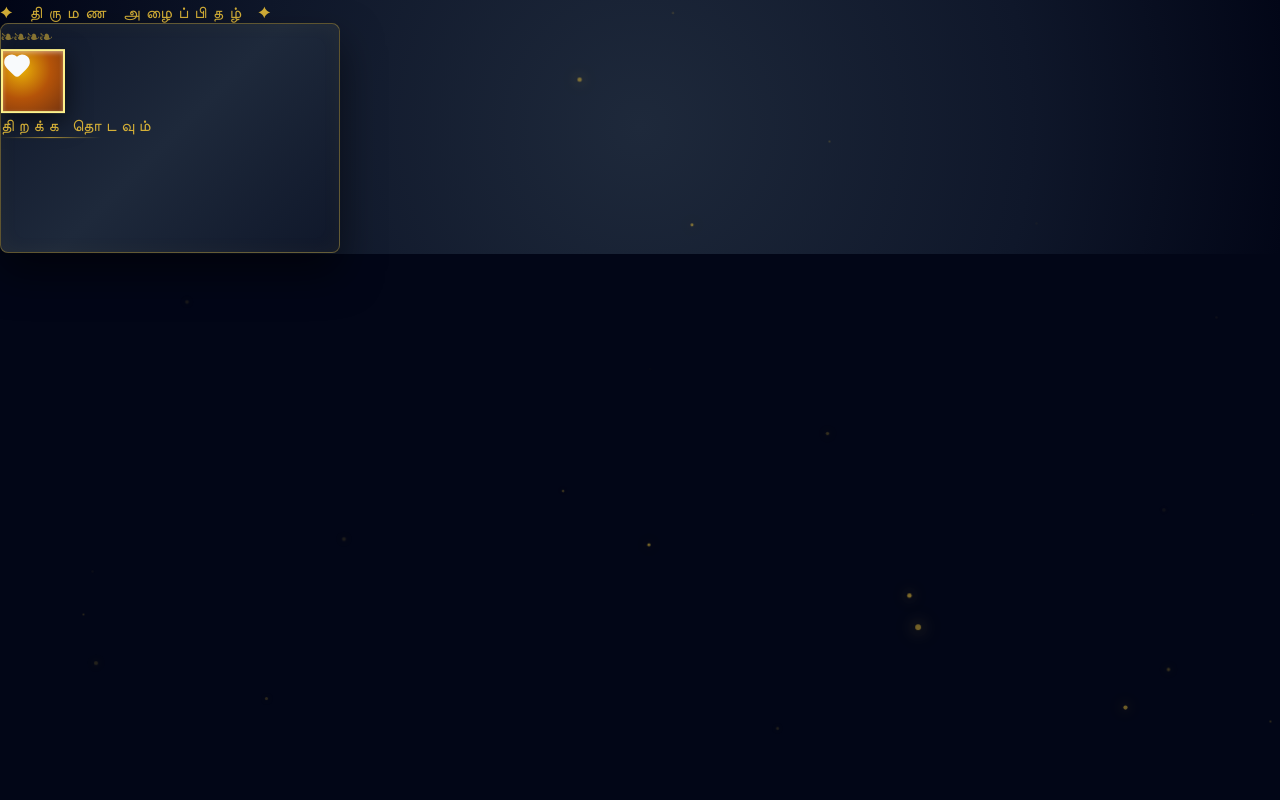
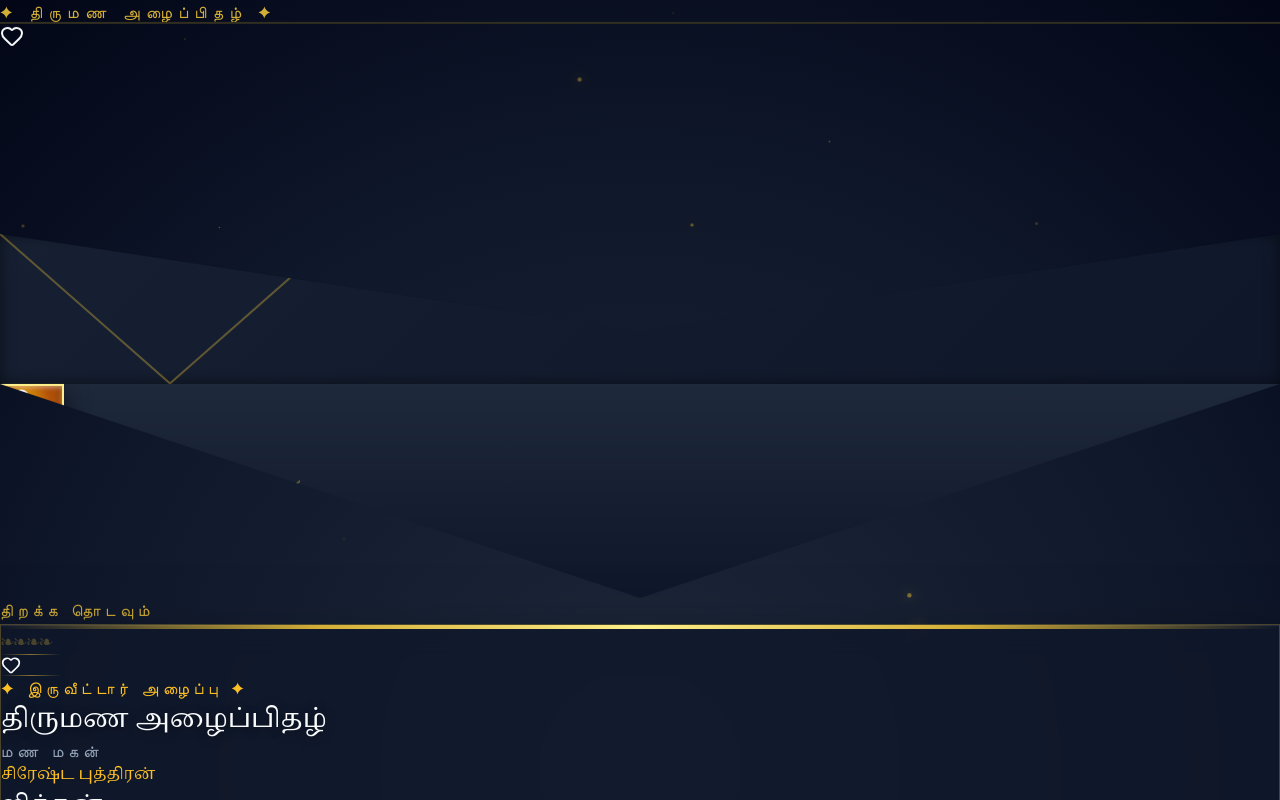
Before and after one commit to Selventhiranajith/Anne-Akka-Maaraige-repo, a React (Vite) app: page / in a window 1280 px wide. Shown: the top 800 px of the page. Built offline with nearby package versions, Linux system fonts and the light colour scheme; the HTML template or start-up script is replaced by a standard one.

Commit message:
card open view update

```diff
--- a/src/WeddingInvitation.tsx
+++ b/src/WeddingInvitation.tsx
@@ -2,9 +2,8 @@ import { useState, useEffect, useRef } from 'react'
 import { Heart, CalendarDays, Clock, MapPin, Church, Phone } from 'lucide-react'
 
 const WeddingInvitation = () => {
-  const [isOpen, setIsOpen] = useState(false)
+  const [opening, setOpening] = useState(false)
   const [showCard, setShowCard] = useState(false)
-  const [lifting, setLifting] = useState(false)
   const particleRef = useRef<HTMLDivElement>(null)
 
   useEffect(() => {
@@ -27,12 +26,16 @@ const WeddingInvitation = () => {
   }, [])
 
   const handleOpen = () => {
-    if (lifting) return
-    setLifting(true)
+    if (opening) return
+    setOpening(true)
+
+    // Animation sequence:
+    // 0s: Flap starts opening
+    // 0.6s: Letter starts sliding up from inside
+    // 1.2s: Envelope fades out, main card fades in
     setTimeout(() => {
-      setIsOpen(true)
-      setTimeout(() => setShowCard(true), 100)
-    }, 800)
+      setShowCard(true)
+    }, 1200)
   }
 
   return (
@@ -45,11 +48,15 @@ const WeddingInvitation = () => {
       {/* Ambient particles */}
       <div ref={particleRef} className="absolute inset-0 pointer-events-none" />
 
-      {/* ── ENVELOPE ── */}
-      {!isOpen && (
-        <div className="flex flex-col items-center z-10">
+      {/* ── REALISTIC ENVELOPE ── */}
+      <div
+        className={`absolute z-20 flex flex-col items-center transition-all duration-700 ${
+          opening ? 'opacity-0 scale-110 pointer-events-none' : 'opacity-100 scale-100'
+        }`}
+        style={{ transitionDelay: opening ? '1.2s' : '0s' }}
+      >
         <p
-            className="text-xs mb-8 tracking-widest uppercase"
+          className={`text-xs mb-8 tracking-widest uppercase transition-opacity duration-300 ${opening ? 'opacity-0' : 'opacity-100'}`}
           style={{ color: '#d4af37', fontFamily: "'Playfair Display', serif", letterSpacing: '0.4em' }}
         >
           ✦ திருமண அழைப்பிதழ் ✦
@@ -57,53 +64,66 @@ const WeddingInvitation = () => {
 
         <div
           onClick={handleOpen}
-            className={`cursor-pointer select-none group ${lifting ? 'envelope-lifting' : 'envelope-float'}`}
+          className={`cursor-pointer select-none group envelope-float perspective-[1000px]`}
         >
           <div
-              className="relative flex flex-col items-center justify-center transition-transform duration-500 group-hover:scale-105"
+            className="relative w-[340px] h-[230px] transition-transform duration-500 group-hover:scale-105"
+            style={{ transformStyle: 'preserve-3d' }}
+          >
+            {/* Envelope Back (Inside Pocket) */}
+            <div
+              className="absolute inset-0 rounded-lg shadow-2xl"
+              style={{ background: '#090f1a', border: '1px solid rgba(212,175,55,0.2)' }}
+            />
+
+            {/* The Letter inside sliding up */}
+            <div
+              className={`absolute left-3 right-3 bottom-2 rounded bg-slate-800 border border-[#d4af37]/30 transition-all duration-700 ease-in-out z-10 flex flex-col items-center justify-start p-4 overflow-hidden`}
               style={{
-                width: 340,
-                height: 230,
-                background: 'linear-gradient(135deg, #0f172a, #1e293b, #0f172a)',
-                border: '1px solid rgba(212, 175, 55, 0.4)',
-                borderRadius: 8,
-                boxShadow: '0 20px 40px rgba(0,0,0,0.5), inset 0 0 20px rgba(212,175,55,0.05)',
+                height: '210px',
+                transform: opening ? 'translateY(-140px)' : 'translateY(0)',
+                transitionDelay: opening ? '0.5s' : '0s'
               }}
             >
-              {/* Envelope Flap Lines */}
+              <div className="w-16 h-1 bg-[#d4af37]/40 rounded mb-4 mt-2" />
+              <Heart size={24} className="text-[#d4af37]/60 mb-4" />
+              <div className="w-3/4 h-2 bg-[#d4af37]/20 rounded mb-3" />
+              <div className="w-1/2 h-2 bg-[#d4af37]/20 rounded mb-3" />
+              <div className="w-2/3 h-2 bg-[#d4af37]/20 rounded" />
+            </div>
+
+            {/* Envelope Front Left/Right/Bottom Flaps */}
             <div
-                className="absolute top-0 left-0 w-full h-full pointer-events-none overflow-hidden rounded-lg"
+              className="absolute inset-0 z-20 pointer-events-none rounded-lg"
               style={{
-                  background: 'linear-gradient(to bottom right, transparent 49%, rgba(212,175,55,0.2) 50%, transparent 51%)'
-                }}
-              />
-              <div
-                className="absolute top-0 left-0 w-full h-full pointer-events-none overflow-hidden rounded-lg"
-                style={{
-                  background: 'linear-gradient(to bottom left, transparent 49%, rgba(212,175,55,0.2) 50%, transparent 51%)'
-                }}
-              />
-
-              {/* Corner ornaments */}
-              {(['top-3 left-4', 'top-3 right-4', 'bottom-3 left-4', 'bottom-3 right-4'] as const).map((pos, i) => (
-                <span
-                  key={i}
-                  className={`absolute ${pos} text-xl`}
-                  style={{
-                    color: '#d4af37',
-                    opacity: 0.6,
-                    transform: i === 1 ? 'scaleX(-1)' : i === 2 ? 'scaleY(-1)' : i === 3 ? 'scale(-1)' : undefined,
-                    fontFamily: 'serif',
+                background: 'linear-gradient(135deg, #162032 0%, #0f172a 100%)',
+                clipPath: 'polygon(0 0, 0 100%, 100% 100%, 100% 0, 50% 65%)',
+                boxShadow: 'inset 0 0 15px rgba(0,0,0,0.5)'
               }}
             >
-                  ❧
-                </span>
-              ))}
+              {/* Decorative Gold Border on Front Flaps */}
+              <svg className="absolute inset-0 w-full h-full pointer-events-none" preserveAspectRatio="none">
+                <path d="M 0,0 L 170,149.5 L 340,0" fill="none" stroke="rgba(212,175,55,0.4)" strokeWidth="2" />
+              </svg>
+            </div>
 
-              {/* Wax seal */}
+            {/* Envelope Top Flap (Opens up) */}
             <div
-                className="flex items-center justify-center rounded-full text-white z-10 transition-transform duration-300 group-hover:scale-110"
+              className={`absolute top-0 left-0 w-full h-[140px] origin-top transition-transform duration-700 ease-in-out z-30`}
               style={{
+                background: 'linear-gradient(to bottom, #1e293b, #0f172a)',
+                clipPath: 'polygon(0 0, 100% 0, 50% 100%)',
+                transform: opening ? 'rotateX(180deg)' : 'rotateX(0deg)',
+                transformStyle: 'preserve-3d',
+                backfaceVisibility: 'hidden',
+                zIndex: opening ? 5 : 30 // drops behind letter when open
+              }}
+            >
+              {/* Wax Seal on Top Flap */}
+              <div
+                className="absolute left-1/2 -translate-x-1/2 flex items-center justify-center rounded-full text-white transition-transform duration-300 group-hover:scale-110"
+                style={{
+                  bottom: '10px',
                   width: 64,
                   height: 64,
                   background: 'radial-gradient(circle at 30% 30%, #eab308, #b45309, #78350f)',
@@ -113,27 +133,37 @@ const WeddingInvitation = () => {
               >
                 <Heart size={28} className="text-amber-100 drop-shadow-md" fill="currentColor" />
               </div>
+              <svg className="absolute inset-0 w-full h-full pointer-events-none" preserveAspectRatio="none">
+                <path d="M 0,0 L 170,140 L 340,0" fill="none" stroke="rgba(212,175,55,0.4)" strokeWidth="2" />
+              </svg>
+            </div>
+
+            {/* Top Flap Backface (Visible when open) */}
+            <div
+              className={`absolute top-0 left-0 w-full h-[140px] origin-top transition-transform duration-700 ease-in-out z-0`}
+              style={{
+                background: '#090f1a',
+                clipPath: 'polygon(0 0, 100% 0, 50% 100%)',
+                transform: opening ? 'rotateX(0deg)' : 'rotateX(-180deg)',
+                backfaceVisibility: 'hidden',
+              }}
+            />
 
             <p
-                className="mt-6 text-[10px] tracking-widest uppercase z-10"
+              className={`absolute -bottom-8 w-full text-center text-[10px] tracking-widest uppercase transition-opacity duration-300 ${opening ? 'opacity-0' : 'opacity-100'}`}
               style={{ color: '#d4af37', fontFamily: "'Playfair Display', serif", letterSpacing: '0.3em' }}
             >
               திறக்க தொடவும்
             </p>
-
-              <div
-                className="mt-3 z-10"
-                style={{ width: 100, height: 1, background: 'linear-gradient(to right, transparent, rgba(212,175,55,0.8), transparent)' }}
-              />
           </div>
         </div>
       </div>
-      )}
 
-      {/* ── CARD ── */}
-      {isOpen && (
+      {/* ── FULL CARD ── */}
       <div
-          className={`relative z-10 w-full max-w-md ${showCard ? 'card-appear' : 'opacity-0'}`}
+        className={`relative z-10 w-full max-w-md transition-all duration-1000 ease-out ${
+          showCard ? 'opacity-100 translate-y-0 scale-100' : 'opacity-0 translate-y-32 scale-50 pointer-events-none'
+        }`}
       >
         {/* Card outer */}
         <div
@@ -261,7 +291,6 @@ const WeddingInvitation = () => {
           <GoldBand />
         </div>
       </div>
-      )}
     </div>
   )
 }
```
Lines whose indentation alone changed are shown as unchanged.
